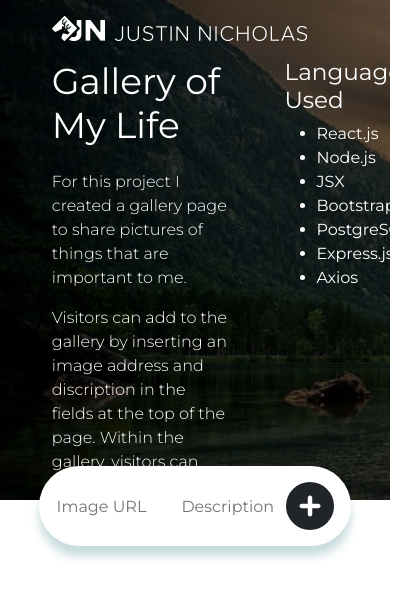
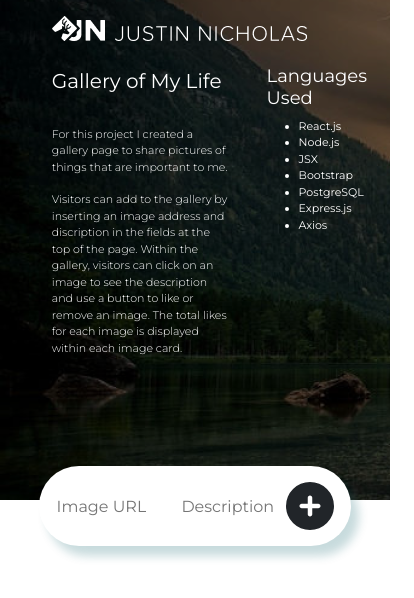
Before and after one commit to JustinNicholas/weekend-react-gallery, a React (Create React App) app: page / in a window 390 px wide. Shown: the top 598 px of the page, 414 px wide, since content can reach past the window. Built offline with nearby package versions, Linux system fonts and the light colour scheme; no server answers.

Commit message:
add absolute positioning to prevent buttons from drifting off at specific sizes. Add breakpoint for header to prevent text being unreadable at small screen sizes.

```diff
--- a/src/components/AddItem/AddItem.css
+++ b/src/components/AddItem/AddItem.css
@@ -6,7 +6,7 @@
     background-color: #fff;
     border-radius: 40px;
     padding: 0;
-    box-shadow: 0px 10px 10px #095d6839;
+    box-shadow: 8px 10px 10px #095d6839;
     margin-bottom: 30px;
     position: relative;
     margin-top: -50px;
@@ -15,7 +15,8 @@
 .urlIn {
     margin-top: 28px;
     margin-bottom: 28px;
-    width:40%;
+    margin-right: 10%;
+    width:30%;
     border: none;
     background-color: #fff;
 }
--- a/src/components/GalleryItem/GalleryItem.css
+++ b/src/components/GalleryItem/GalleryItem.css
@@ -1,9 +1,6 @@
 .pictureBox {
-    /* height: 230px;
-    width: 100%; */
     margin-left: auto;
     margin-right: auto;
-    /* object-fit: cover; */
 }
 
 img {
@@ -19,6 +16,7 @@ img {
     text-align: center;
     margin-bottom: 0;
     margin-top: auto;
+    position: relative;
 }
 
 .description {
@@ -46,6 +44,17 @@ img {
 }
 
 .numberLikes {
-    display: inline-block;
-    margin-right: 20%;
+    position: absolute;
+    top: 15px;
+    left: 30px;
 }
+
+.likeButton {
+    position: absolute;
+    right: 50px
+}
+
+.deleteButton {
+    position: absolute;
+    right: 10px
+}
--- a/src/components/GalleryList/GalleryList.css
+++ b/src/components/GalleryList/GalleryList.css
@@ -3,7 +3,7 @@
     /* border: 1px solid black; */
     padding: 0;
     border-radius: 20px;
-    box-shadow: 0px 20px 10px #095d6839;
+    box-shadow: 8px 10px 10px #095d6839;
     margin-bottom: 30px;
     /* margin-left: 10px;
     margin-right: 10px; */
--- a/src/components/Header/Header.css
+++ b/src/components/Header/Header.css
@@ -41,3 +41,22 @@
     position: relative;
     height: 80%;
 }
+
+@media(max-width: 645px) {
+    .title {
+      font-size: 11px;
+    }
+    .App-title {
+        font-size: 20px;
+    }
+    .language {
+        font-size: 11px;
+    }
+    .languagesHeading {
+        font-size: 18px;
+    }
+    .languages {
+        right:10%;
+        top: 2%;
+    }
+  }
--- a/src/components/Header/Header.jsx
+++ b/src/components/Header/Header.jsx
@@ -13,8 +13,8 @@ function Header() {
                         <p>Visitors can add to the gallery by inserting an image address and discription in the fields at the top of the page. Within the gallery, visitors can click on an image to see the description and use a button to like or remove an image. The total likes for each image is displayed within each image card. </p>
                     </div>
                     <div className='languages'>
-                    <div className='languagesHeading'>
-                        <h3>Languages Used</h3>
+                    <div>
+                        <h3 className='languagesHeading'>Languages Used</h3>
                     <div className='language'>
                         <ul>
                             <li>React.js</li>
```
